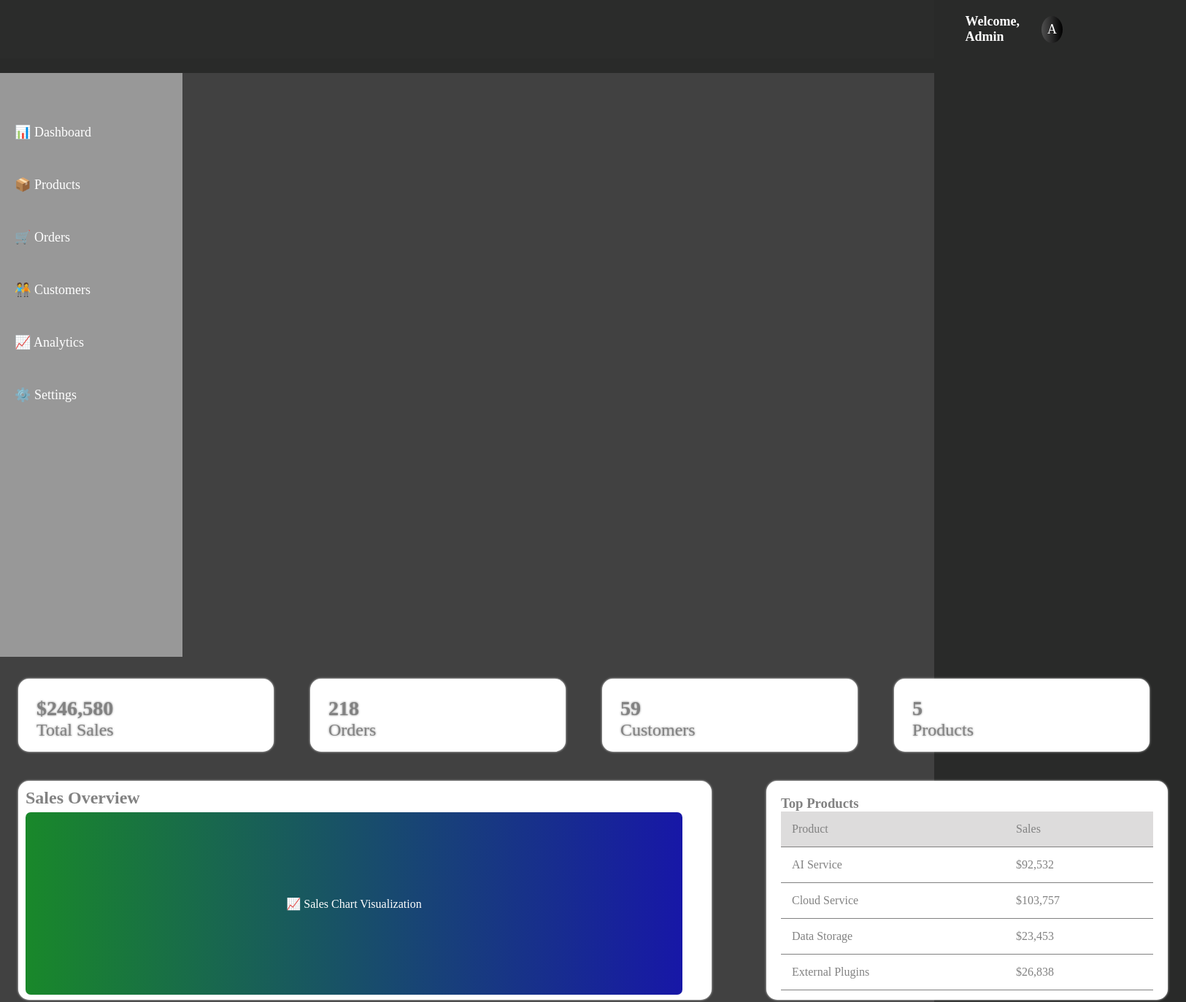
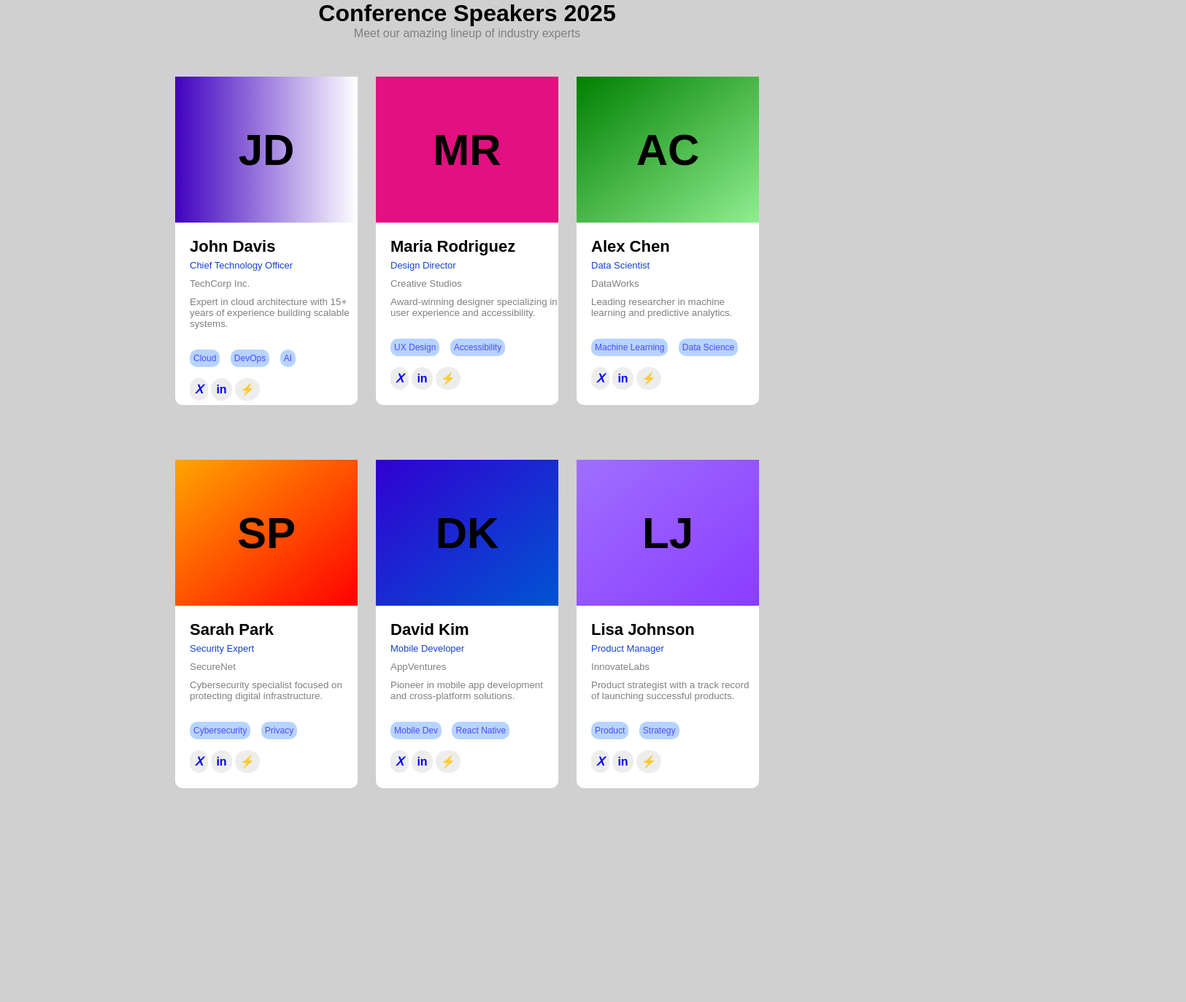
Before and after one commit to asalih123-sys/confrence_leaders_banners, a plain HTML site: page index.html in a window 1280 px wide. Shown: the top 1373 px of the page at 73% size, 1625 px wide, since content can reach past the window. After the commit the page ends 1105 px from the top, so only its background shows below. Drawn offline with Linux system fonts and the light colour scheme.

Commit message:
Add files via upload

```diff
--- a/index.html
+++ b/index.html
@@ -3,131 +3,148 @@
 <head>
     <meta charset="UTF-8">
     <meta name="viewport" content="width=device-width, initial-scale=1.0">
-    <title>Dashboard Project</title>
-    <!-- Linking external CSS file -->
-    <link rel="stylesheet" type="text/css" href="styles.css">
+    <!-- Code by Amer Salih 10/3/25 -->
+    <title>Conference Speakers 2025</title>
+    <link rel="stylesheet" href="style.css">
 </head>
 <body>
-    <!-- Header section with company name, welcome text, and profile circle -->
+    <!--====TOP TEXT CONFRENCE SPEAKERS===== -->
     <header>
-        <div class="top-bar">
-            <h1 id="title"><strong>Cloud Easy Inc.</strong></h1>
-            <p id="admin"><strong> Welcome, Admin </strong></p>
-            <br>
-            <p id="profile"> A</p>
-        </div>
+    <h1>Conference Speakers 2025</h1>
+    <p style="color:grey;">Meet our amazing lineup of industry experts</p>
     </header>
 
-    <!-- Main container holds sidebar + content -->
-    <section class="container">
+<section class="alignment">
+<section class="boxposition">
+        <div class="box1">JD</div>
+        <section class="column">
+            <h2>John Davis</h2>
+            <p class="blue">Chief Technology Officer</p>
+            <p class="space">TechCorp Inc.</p>
+            <p>Expert in cloud architecture with 15+ years of experience building scalable systems.</p>
+        </section>
+        <section class="ovl">
+            <div class="ovals">Cloud</div>
+            <div class="ovals">DevOps</div>
+            <div class="ovals">AI</div>
+        </section>
 
-        <!-- Sidebar navigation -->
-        <nav>
-            <ul id="dsb">
-                <li class="list-items" id="dashboards">📊 Dashboard</li>
-                <li class="list-items">📦 Products</li>
-                <li class="list-items">🛒 Orders</li>
-                <li class="list-items">🧑‍🤝‍🧑 Customers</li>
-                <li class="list-items">📈 Analytics</li>
-                <li class="list-items">⚙️ Settings</li>
-            </ul>
-        </nav>
+        <section class="cir">
+            <div class="cool" ><i>Ⅹ</i></div>
+            <div class="cool">in</div>
+            <div class="circles">⚡</div>
+        </section>
+</section>
 
-        <!-- Right side dashboard content -->
-        <section class="alltheboxes">
+<section class="boxposition">
+    <div class="box2">MR</div>
+    <section class="column">
+        <h2>Maria Rodriguez</h2>
+        <p class="blue">Design Director</p>
+        <p class="space">Creative Studios</p>
+        <p>Award-winning designer specializing in user experience and accessibility.</p>
+    </section>
 
-            <!-- Summary top cards (sales, orders, customers, products) -->
-            <div class="top">
-                <div class="boxes">
-                    <h3>$246,580</h3>
-                    <p>Total Sales</p>
-                </div>
+    <section class="ovl">
+        <div class="ovals">UX Design</div>
+        <div class="ovals">Accessibility</div>
+    </section>
 
-                <div class="boxes">
-                    <h3>218</h3>
-                    <p>Orders</p>
-                </div>
+    <section class="cir">
+            <div class="cool"><i>Ⅹ</i></div>
+            <div class="cool">in</div>
+            <div class="circles">⚡</div>
+        </section>
+</section>
 
-                <div class="boxes">
-                    <h3>59</h3>
-                    <p>Customers</p>
-                </div>
+<section class="boxposition">
+        <div class="box3">AC</div>
+        <section class="column">
+            <h2>Alex Chen</h2>
+            <p class="blue">Data Scientist</p>
+            <p class="space">DataWorks</p>
+            <p>Leading researcher in machine learning and predictive analytics.</p>
+        </section>
 
-                <div class="boxes">
-                    <h3>5</h3>
-                    <p>Products</p>
-                </div>
-            </div>
+        <section class="ovl">
+            <div class="ovals">Machine Learning</div>
+            <div class="ovals">Data Science</div>
+        </section>
 
-            <!-- Section for charts and top products -->
-            <section class="alb">
-                <!-- Sales Overview chart placeholder -->
-                <div class="newboxes">
-                    <h3 style="font-size:x-large;"><strong>Sales Overview</strong></h3>
-                    <div id="middlebox">
-                        <div id="graph">
-                            <p>📈 Sales Chart Visualization</p>
-                        </div>
-                    </div>
-                </div>
+        <section class="cir">
+             <div class="cool"><i>Ⅹ</i></div>
+            <div  class="cool">in</div>
+            <div class="circles">⚡</div>
+        </section>
+</section>
+</section>
 
-                <!-- Top products table -->
-                <div class="newboxes1">
-                    <h3>Top Products</h3>
-                    <table>
-                        <tr class="bottom1">
-                            <td>Product</td>
-                            <td>Sales</td>
-                        </tr>
-                        <tr class="bottom">
-                            <td>AI Service</td>
-                            <td>$92,532</td>
-                        </tr>
-                        <tr class="bottom">
-                            <td>Cloud Service</td>
-                            <td>$103,757</td>
-                        </tr>
-                        <tr class="bottom">
-                            <td>Data Storage</td>
-                            <td>$23,453</td>
-                        </tr>
-                        <tr class="bottom">
-                            <td>External Plugins</td>
-                            <td>$26,838</td>
-                        </tr>
-                    </table>
-                </div>
-            </section>
+<section class="alignment">
+<section class="boxposition">
+        <div class="box4">SP</div>
+        <section class="column">
+            <h2>Sarah Park</h2>
+            <p class="blue">Security Expert</p>
+            <p class="space">SecureNet</p>
+            <p>Cybersecurity specialist focused on protecting digital infrastructure.</p>
+        </section>
 
-            <!-- Recent orders section -->
-            <section class="tbs">
-                <div class="Recents">
-                    <h2>Recent Orders</h2>
-                    <table>
-                        <section style="padding:10px;">
-                            <tr>
-                                <td>#ORD-001 <br> Sarah Lemens</td>
-                                <td style="color:rgb(17, 255, 0);">$8,546</td>
-                            </tr>
-                            <tr>
-                                <td>#ORD-002 <br> John James</td>
-                                <td style="color:rgb(21, 253, 0);">$000000</td>
-                            </tr>
-                            <tr>
-                                <td>#ORD-003 <br> Mike Maddison</td>
-                                <td style="color:rgb(4, 245, 0);">$00000</td>
-                            </tr>
-                        </section>
-                    </table>
-                </div>
-            </section>
+        <section class="ovl">
+            <div class="ovals">Cybersecurity</div>
+            <div class="ovals">Privacy</div>
+        </section>
 
+        <section class="cir">
+            <div class="cool"><i>Ⅹ</i></div>
+            <div class="cool">in</div>
+            <div class="circles">⚡</div>
+        </section>
+</section>
+
+
+
+<section class="boxposition">
+        <div class="box5">DK</div>
+        <section class="column">
+            <h2>David Kim</h2>
+            <p class="blue">Mobile Developer</p>
+            <p class="space">AppVentures</p>
+            <p>Pioneer in mobile app development and cross-platform solutions.</p>
+        </section>
+
+        <section class="ovl">
+            <div class="ovals">Mobile Dev</div>
+            <div class="ovals">React Native</div>
+        </section>
+
+        <section class="cir">
+            <div  class="cool"><i>Ⅹ</i></div>
+            <div  class="cool">in</div>
+            <div class="circles">⚡</div>
+        </section>
+</section>
+
+
+<section class="boxposition">
+        <div class="box6">LJ</div>
+        <section class="column">
+            <h2>Lisa Johnson</h2>
+            <p class="blue">Product Manager</p>
+            <p class="space">InnovateLabs</p>
+            <p>Product strategist with a track record of launching successful products.</p>
+        </section>
+
+        <section class="ovl">
+            <div class="ovals">Product</div>
+            <div class="ovals">Strategy</div>
+        </section>
+
+        <section class="cir">
+           <div  class="cool"><i>Ⅹ</i></div>
+            <div class="cool">in</div>
+            <div class="circles">⚡</div>
         </section>
     </section>
-
-    <!-- Footer section -->
-    <footer>
-        <p>&copy; CloudEasy. All Rights Reserved.</p>
-    </footer>
+</section>
 </body>
 </html>
--- /dev/null
+++ b/style.css
@@ -0,0 +1,179 @@
+*
+{
+    margin:0;
+    padding:0;
+    box-sizing: border-box;
+}
+/* Placeholder for later change */
+body
+{
+    background-color:#d0d0d0;
+    color:rgb(0, 0, 0);
+    font-family:Arial, Helvetica, sans-serif;
+}
+
+header
+{
+    text-align:center;
+}
+
+h2
+{
+    color:black;
+    font-size:22px;
+}
+
+.cir
+{
+    padding-left:20px;
+    padding-top: 5px;
+}
+
+.alignment
+{
+    display:flex;
+    flex-direction:row;
+    justify-content: center;
+    align-items:center;
+    gap:25px;
+
+}
+.boxposition
+{
+    display:flex;
+    flex-direction: column;
+    width:250px;
+    height:450px;
+    background-color:white;
+    border-radius:10px;
+    margin-bottom:25px;
+    margin-top:50px;
+    gap:20px;
+}
+.space
+{
+    padding-bottom:10px;
+}
+.blue
+{
+    color:rgb(22, 65, 209);
+    padding-top:5px;
+    padding-bottom:10px;
+    font-size:small;
+}
+.column
+{
+    display:flex;
+    flex-direction:column;
+    padding-left:20px;
+    color: grey;
+    font-size:smaller;
+}
+
+.ovl
+{
+    padding-left: 20px;
+    padding-top:10px;
+    color:rgb(75, 75, 255);
+}
+.ovals
+{
+    background-color:rgb(182, 212, 255);
+    display:inline;
+    border-radius:10px;
+    font-size:12px;
+    padding:5px;
+    margin-right: 10px;
+}
+
+.circles
+{
+    padding:7px;
+    display:inline;
+    background-color:rgb(237, 237, 237);
+    border-radius:180px;
+}
+
+.cool
+{
+    color:blue;
+    padding:7px;
+    display:inline;
+    background-color:rgb(237, 237, 237);
+    border-radius:180px;
+    font-weight:bold;
+}
+
+.box1
+{
+    display:flex;
+    width:250px;
+    height:200px;
+    background: linear-gradient(to right, rgb(64, 1, 191), white);
+    justify-content:center;
+    align-items:center;
+    font-size:60px;
+    font-weight:bold;
+
+}
+
+.box2
+{
+    display:flex;
+    width:250px;
+    height:200px;
+    background-color:rgb(226, 16, 128);
+    justify-content:center;
+    align-items:center;
+    font-size:60px;
+    font-weight:bold;
+}
+
+.box3
+{
+    display:flex;
+    width:250px;
+    height:200px;
+    background: linear-gradient(to bottom right,green, lightgreen);
+    justify-content:center;
+    align-items:center;
+    font-size:60px;
+    font-weight:bold;
+}
+
+
+.box4
+{
+    display:flex;
+    width:250px;
+    height:200px;
+    background:linear-gradient(to bottom right, orange, red);
+    justify-content:center;
+    align-items:center;
+    font-size:60px;
+    font-weight:bold;
+}
+
+.box5
+{
+    display:flex;
+    width:250px;
+    height:200px;
+    background: linear-gradient(to bottom right, rgb(49, 0, 209), rgb(0, 84, 210));
+    justify-content:center;
+    align-items:center;
+    font-size:60px;
+    font-weight:bold;
+}
+
+.box6
+{
+    display:flex;
+    width:250px;
+    height:200px;
+    background: linear-gradient(to bottom right, rgb(159, 111, 255), rgb(138, 60, 255));
+    justify-content:center;
+    align-items:center;
+    font-size:60px;
+    font-weight:bold;
+}
```
